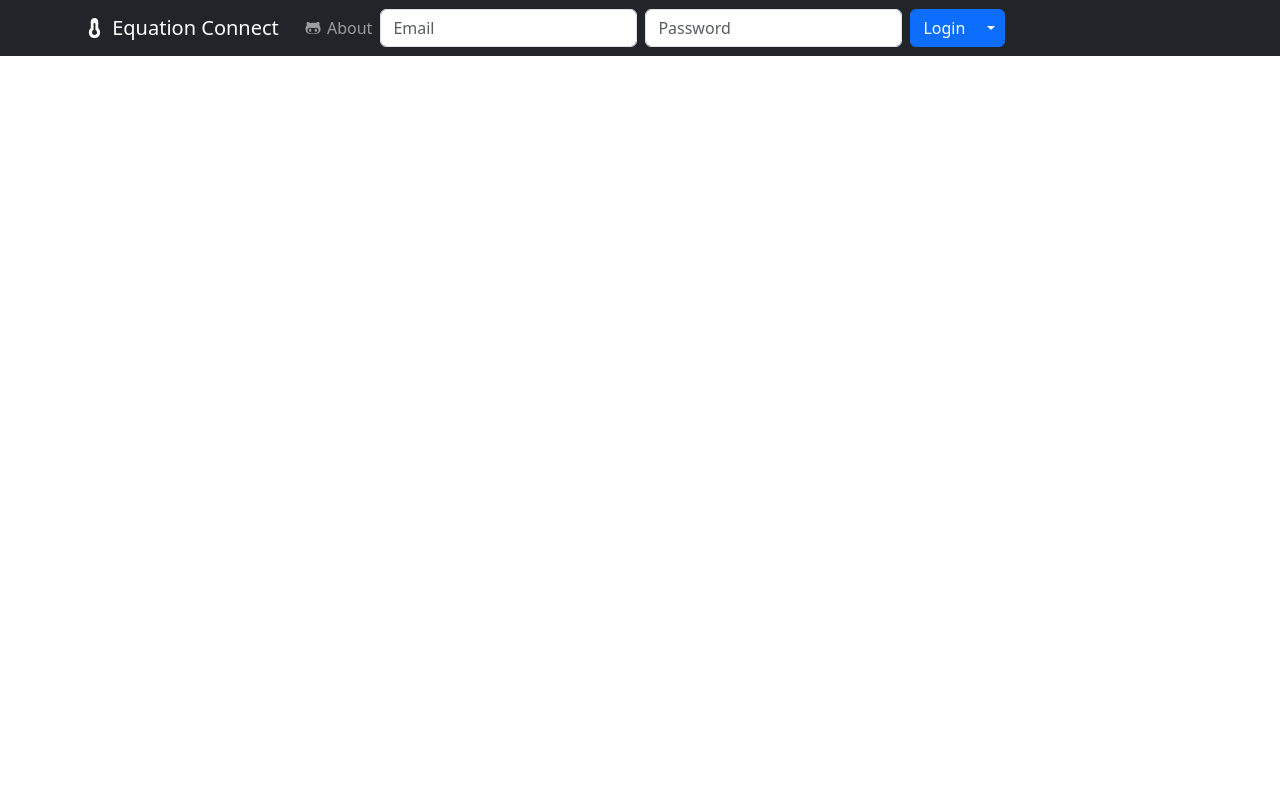
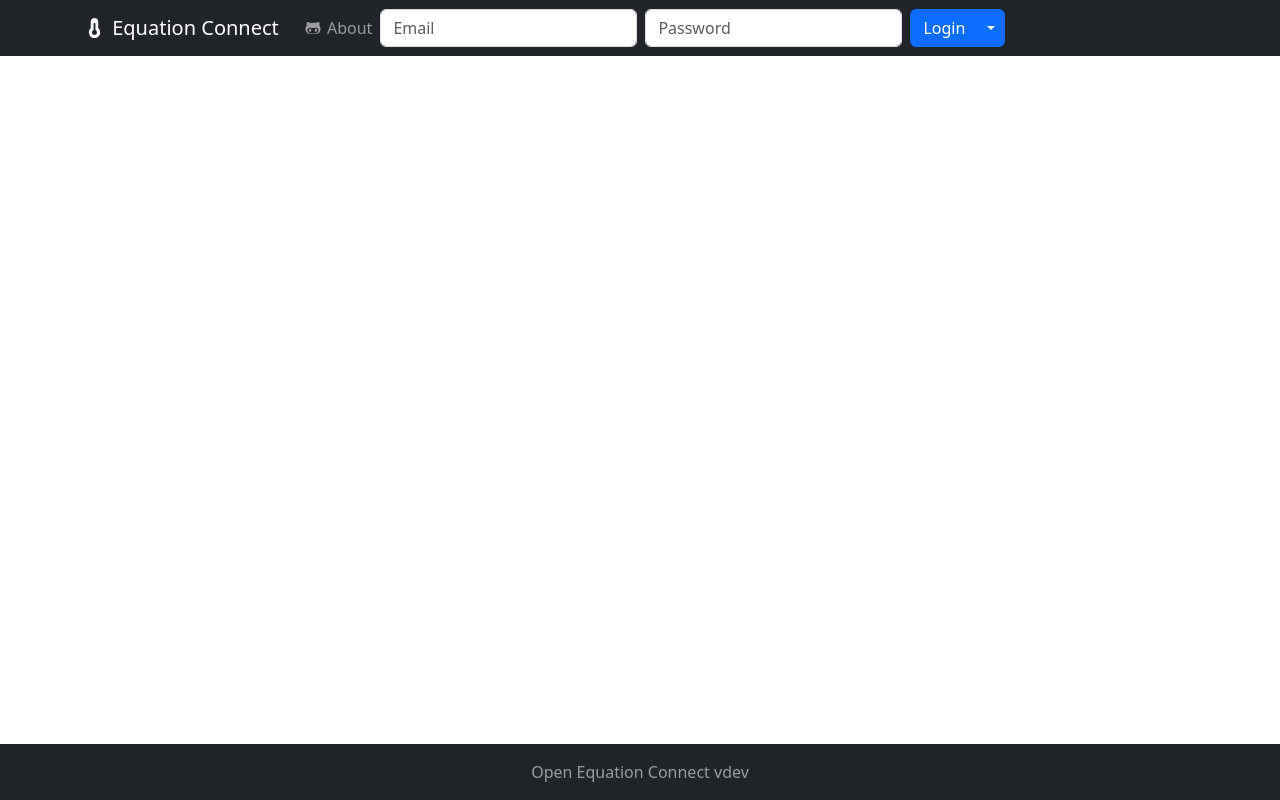
Before and after one commit to AndreMiras/equation-connect, a React (Vite) app: page / in a window 1280 px wide. Built offline with nearby package versions, Linux system fonts and the light colour scheme; no server answers.

Commit message:
:sparkles: Add version footer with git describe
Add a Footer component displaying the app version from
git describe --tags --always, injected via VITE_GIT_DESCRIBE
at build time. Falls back to "dev" in local development.
Use fetch-depth: 0 in CI for tag access.

```diff
--- a/package.json
+++ b/package.json
@@ -29,7 +29,7 @@
   },
   "scripts": {
     "start": "vite",
-    "build": "tsc --noEmit && vite build",
+    "build": "VITE_GIT_DESCRIBE=$(git describe --tags --always) tsc --noEmit && VITE_GIT_DESCRIBE=$(git describe --tags --always) vite build",
     "preview": "vite preview",
     "test": "vitest run",
     "test:watch": "vitest",
--- a/src/App.tsx
+++ b/src/App.tsx
@@ -4,6 +4,7 @@ import { Container } from "react-bootstrap";
 import { HashRouter as Router, Route, Routes } from "react-router";
 
 import Device from "./components/Device";
+import Footer from "./components/Footer";
 import Header from "./components/Header";
 import Home from "./components/Home";
 import { registerIcons } from "./utils/helpers";
@@ -12,15 +13,16 @@ registerIcons();
 
 const App = () => {
   return (
-    <div className="App">
+    <div className="App d-flex flex-column min-vh-100">
       <Router>
         <Header />
-        <Container className="mt-3">
+        <Container className="mt-3 flex-grow-1">
           <Routes>
             <Route path="/" element={<Home />} />
             <Route path="devices/:id" element={<Device />} />
           </Routes>
         </Container>
+        <Footer />
       </Router>
     </div>
   );
--- /dev/null
+++ b/src/components/Footer.tsx
@@ -0,0 +1,13 @@
+import { Container, Navbar } from "react-bootstrap";
+
+const Footer = () => (
+  <Navbar bg="dark" variant="dark" className="mt-auto">
+    <Container className="justify-content-center">
+      <Navbar.Text>
+        Open Equation Connect v{import.meta.env.VITE_GIT_DESCRIBE || "dev"}
+      </Navbar.Text>
+    </Container>
+  </Navbar>
+);
+
+export default Footer;
--- a/src/vite-env.d.ts
+++ b/src/vite-env.d.ts
@@ -1,6 +1,7 @@
 /// <reference types="vite/client" />
 
 interface ImportMetaEnv {
+  VITE_GIT_DESCRIBE: string;
   VITE_OPEN_WEATHER_API_KEY: string;
 }
 
```
Also changed, not shown: 1 other file (tests, documents, lock files or other folders).
